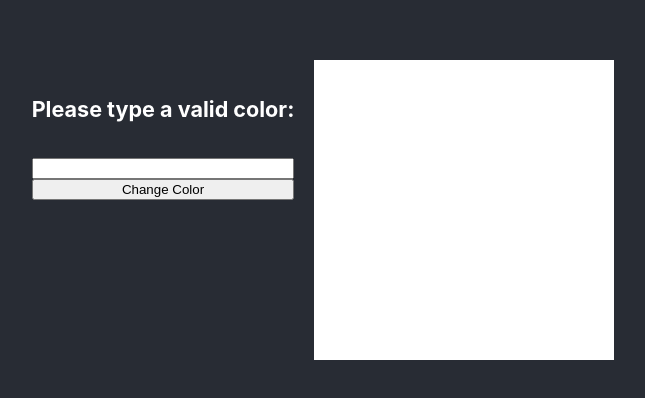
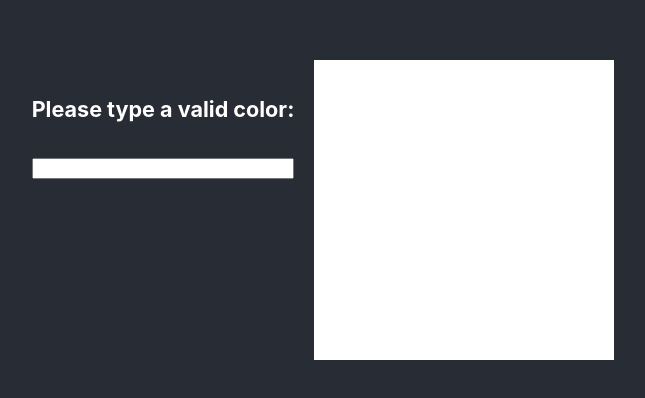
Before and after one commit to Fullstack-Alfanar/yosef-a, a React (Create React App) app: page / in a window 1280 px wide. Shown: the part 190-588 px from the top of the page, without its empty margins (317-962 px from the left). Built offline with nearby package versions, Linux system fonts and the light colour scheme.

Commit message:
removed button

```diff
--- a/src/App.js
+++ b/src/App.js
@@ -1,7 +1,5 @@
 
 import './App.css';
-// import MyForm from './components/form/MyForm';
-// import MyImage from './components/image/MyImage';
 
 import React, { useState } from 'react';
 
@@ -24,14 +22,9 @@ function App() {
 
             <h5>Please type a valid color:</h5>
 
-            <input id='in' type="text" />
-
-            <button onClick={() => {
-              let input = document.getElementById("in");
-              let val = input.value;
-              console.log(val);
-              setColor(val);
-            }}>Change Color</button>
+            <input id='in' type="text" onChange={(e) => {
+              setColor(e.target.value);
+            }} />
 
           </div>
           <div style={{
```
